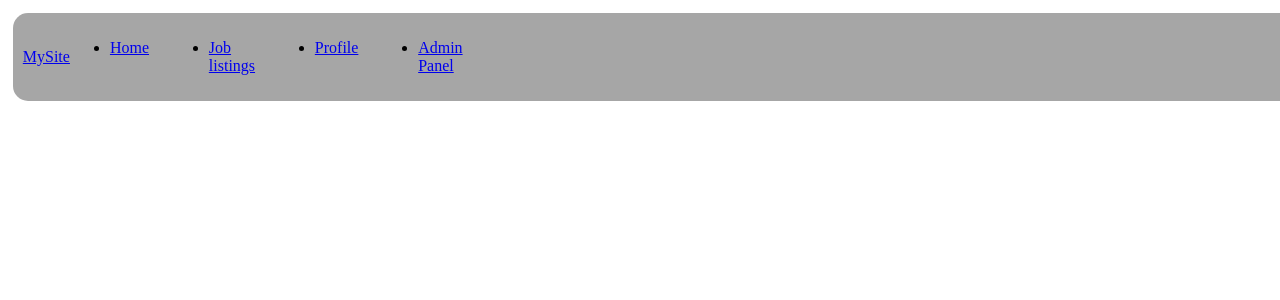
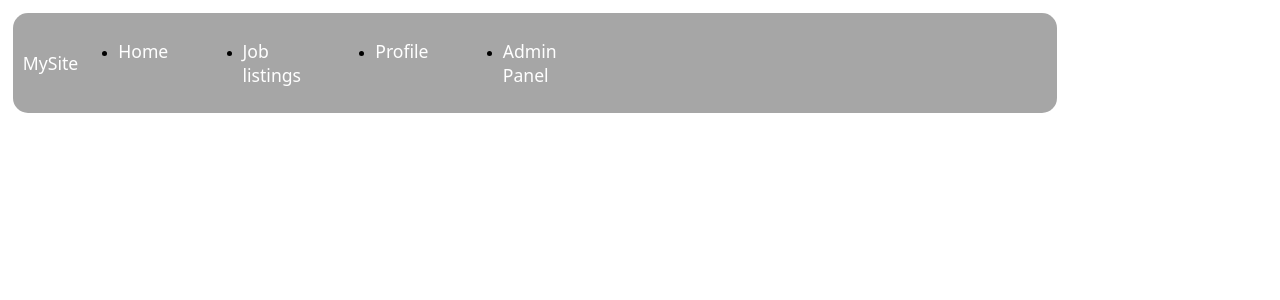
Before and after one commit to van-cpu/COSC-360-Project, a PHP site: page / in a window 1280 px wide. Shown: the top 300 px of the page. Run offline with PHP 8.4, Linux system fonts and the light colour scheme.

Commit message:
Edited Navbar, added CSS for Navbar

```diff
--- a/Frontend/css/common.css
+++ b/Frontend/css/common.css
@@ -3,7 +3,7 @@
     position: fixed;
     top: 0;
     left: 0;
-    width: 100%;
+    width: 80%;
     background-color: #848484b7;
     padding: 10px 10px;
     display: flex;
@@ -11,5 +11,20 @@
     border-radius: 15px;
     margin: 1%;
 }
-body{margin-top: 10%;}
-#nav-links{display: flex; gap: 25%;}
+
+body {
+    margin-top: 10%;
+}
+
+#nav-links {
+    display: flex;
+    gap: 25%;
+}
+
+.link {
+    color: white;
+    text-decoration: none;
+    font-size: 110%;
+    font-family: system-ui, -apple-system, BlinkMacSystemFont, 'Segoe UI', Roboto, Oxygen, Ubuntu, Cantarell, 'Open Sans', 'Helvetica Neue', sans-serif;
+
+}
--- a/Frontend/js/common.js
+++ b/Frontend/js/common.js
@@ -3,12 +3,12 @@ document.addEventListener("DOMContentLoaded", function(){
 
 document.body.innerHTML += `
 <nav id="navbar">
-    <a href="#" id="logo">MySite</a>
+    <a href="index.html" id="logo" class="link">MySite</a>
     <ul id="nav-links">
-        <li><a href="index.html">Home</a></li>
-        <li><a href="job-listings.html">Job listings</a></li>
-        <li><a href="profile.html">Profile</a></li>
-        <li><a href="admin.html">Admin Panel</a></li>
+        <li><a href="index.html"class="link">Home</a></li>
+        <li><a href="job-listings.html" class="link">Job listings</a></li>
+        <li><a href="profile.html"class="link">Profile</a></li>
+        <li><a href="admin.html"class="link">Admin Panel</a></li>
     </ul>
 </nav>
 `;});
```
